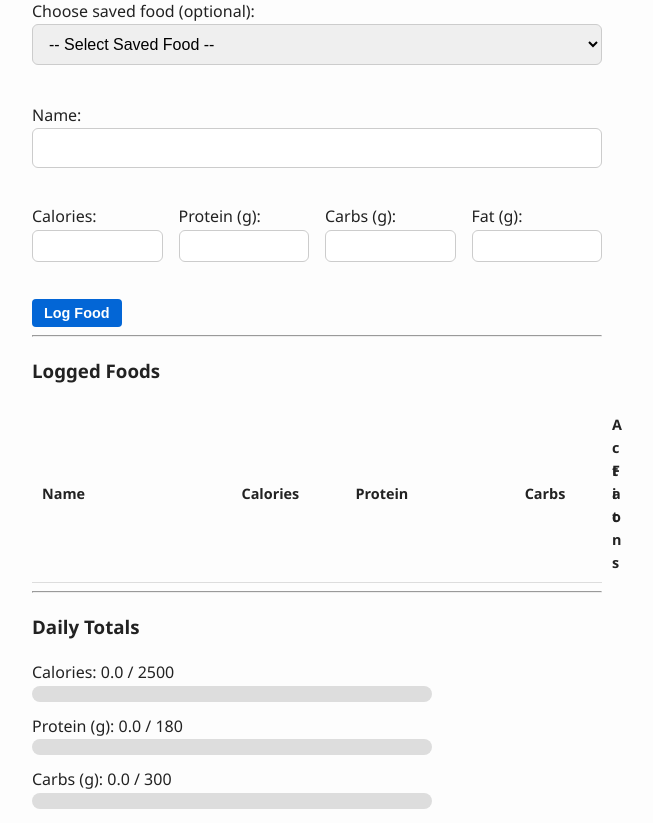
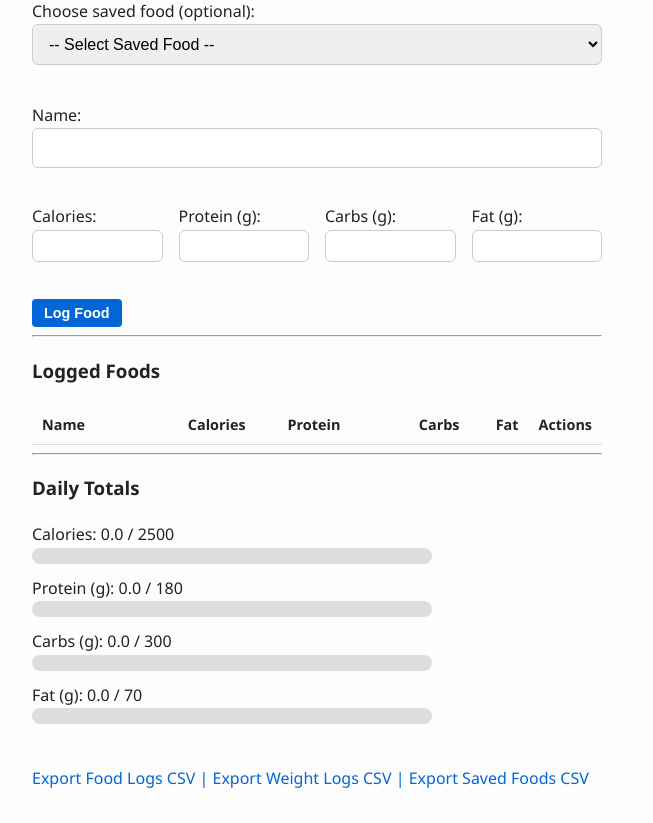
Before and after one commit to KurtJJensen01/Macro-Tracker, a Flask app: page /food in a window 1280 px wide. Shown: the part 289-1112 px from the top of the page, without its empty margins (323-976 px from the left). After the commit the page ends 1077 px from the top, so only its background shows below. Run offline with Flask 2, Linux system fonts and the light colour scheme; data comes from the database, SQL or seed files in the repository; data that the repository does not hold is empty.

Commit message:
Fix food table

```diff
--- a/static/style.css
+++ b/static/style.css
@@ -96,7 +96,7 @@ table {
   border-collapse: collapse;
   margin-top: 1rem;
   display: table;
-  table-layout: fixed;
+  table-layout: auto;
   font-size: 0.85rem; /* slightly smaller font */
 }
 
```
Also changed, not shown: 1 other file.
